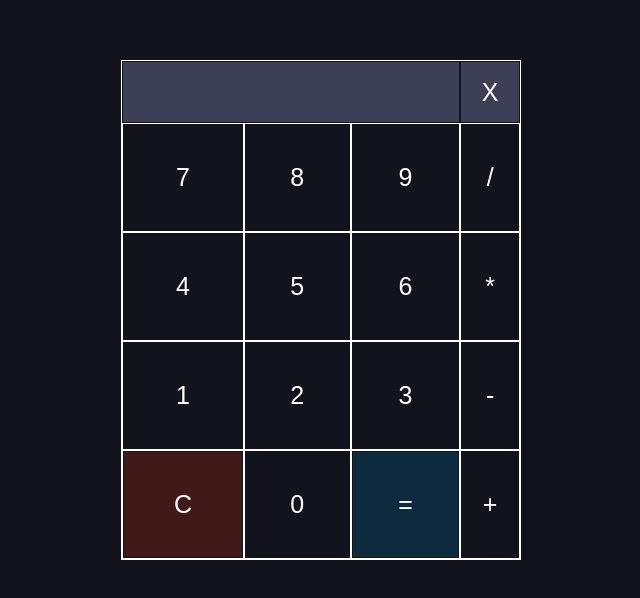
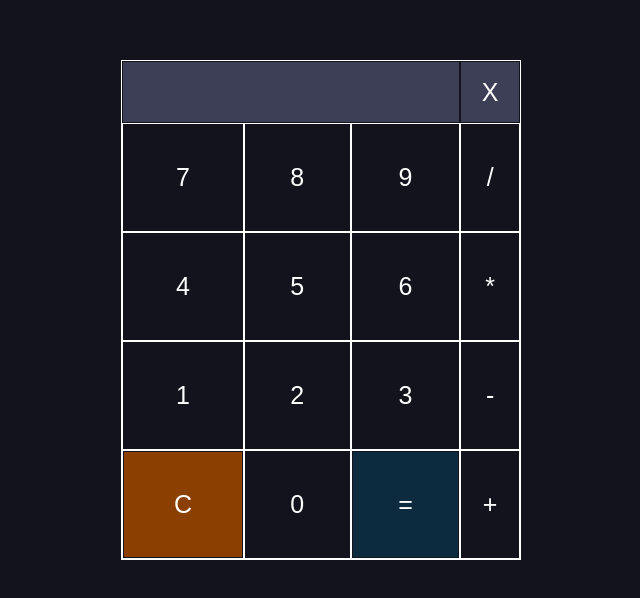
Before and after one commit to BrendowLincoln/extra_class_3, a plain HTML site: page index.html in a window 1280 px wide. Shown: the part 130-728 px from the top of the page, without its empty margins (319-959 px from the left). Drawn offline with Linux system fonts and the light colour scheme.

Commit message:
Mudando cor do botão clear

```diff
--- a/style.css
+++ b/style.css
@@ -78,7 +78,7 @@ td > .clear-input-button {
 }
 
 .basic-button__clear {
-    background-color:  #411919;
+    background-color:  #8b3f01;
 }
 
 .basic-button__calculate {
```
